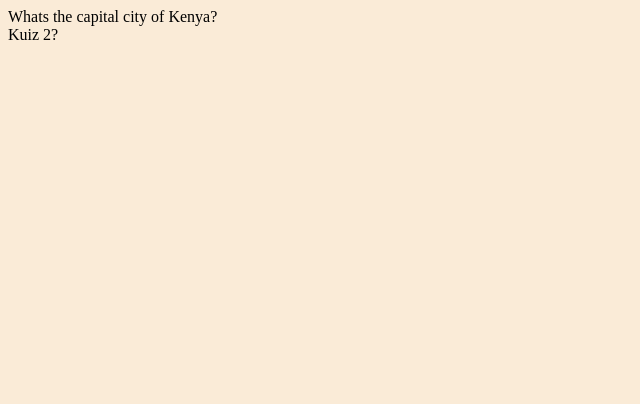
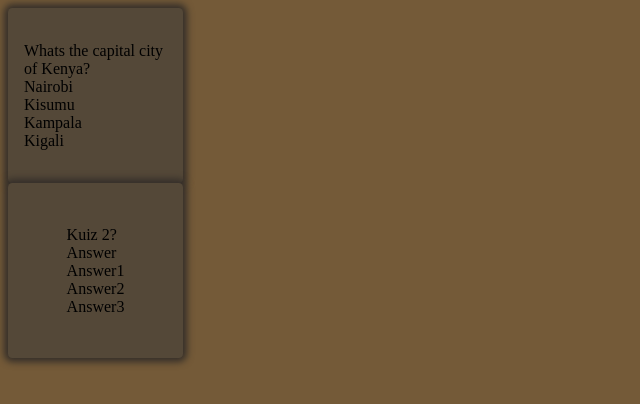
Before and after one commit to Shai9/Quizzy, a React (Create React App) app: page / in a window 1280 px wide. Shown: the top 404 px of the page, without its empty margins (0-640 px from the left). Built offline with nearby package versions, Linux system fonts and the light colour scheme.

Commit message:
renamed the styles, added styles

```diff
--- /dev/null
+++ b/src/App.css
@@ -0,0 +1,31 @@
+body{
+  background-color: rgb(116, 90, 56);
+}
+.card .front,
+.card .back {
+  position:absolute;
+  padding: 1rem;
+  backface-visibility: hidden;
+}
+.card .back{
+  transform: rotateY(180deg);
+}
+.card.flip{
+  --rotate-y: 180deg;
+}
+
+.card {
+  display: flex;
+  justify-content: center;
+  align-items: center;
+  position: relative;
+  border-radius: .27rem;
+  transform: perspective(2500px) rotateY(var(--rotate-y, 0));
+  transform-style: preserve-3d;
+  box-shadow: 0 0 7px 4px rgb(52, 46, 41);
+  background-color: rgb(84, 72, 56);
+  height: 175px;
+  width: 175px;
+  transition: 1000ms;
+
+}
--- a/src/App.js
+++ b/src/App.js
@@ -1,6 +1,6 @@
 import React , { useState } from "react";
 import KuizcardList from "./components/KuizcardList"
-import './app.css';
+import './App.css';
 
 function App() {
   const [kuizcards , setKuizcards] = useState(SAMPLE_KUIZCARDS)
--- a/src/app.css
+++ /dev/null
@@ -1,29 +0,0 @@
-body{
-  background-color: antiquewhite;
-}
-
-.card{
-  display: flex;
-  position: relative;
-  align-items: center;
-  border-radius: .25;
-  box-shadow: 0 0 30px darkslategray;
-  background-color: bisque;
-  justify-content: center;
-  height: 175px;
-  width: 175px;
-
-}
-.card.back-side{
-  position: absolute;
-  padding: 2rem;
-  backface-visibility: hidden;
-  transform: rotateY('180');
-}
-
-.card.front{
-  position: absolute;
-  padding: 2rem;
-  backface-visibility: hidden;
-
-}
--- a/src/components/Kuizcard.js
+++ b/src/components/Kuizcard.js
@@ -1,10 +1,19 @@
 import React, {useState} from 'react'
 
 export default function Kuizcard({kuizcard}) {
-  const [flip , setFlip ] = useState(false)
- return (
-  <div onClick = {() => setFlip(!flip)}>
-    {flip? kuizcard.solution : kuizcard.kuiz }
-  </div>
- )
+  const [flip, setFlip] = useState(false)
+  return (
+    <div className={`card ${flip ? 'flip': ''}`}
+     onClick={()=> setFlip(!flip)}>
+      <div className='front'>
+         {kuizcard.kuiz}
+         <div className='kuizcard-choices'>
+          {kuizcard.choices.map(choice =>{
+            return <div className='kuizcard-choice'>{choice}</div>
+          })}
+         </div>
+      </div>
+      <div className='back'>{kuizcard.solution}</div>
+      </div>
+  )
 }
```
